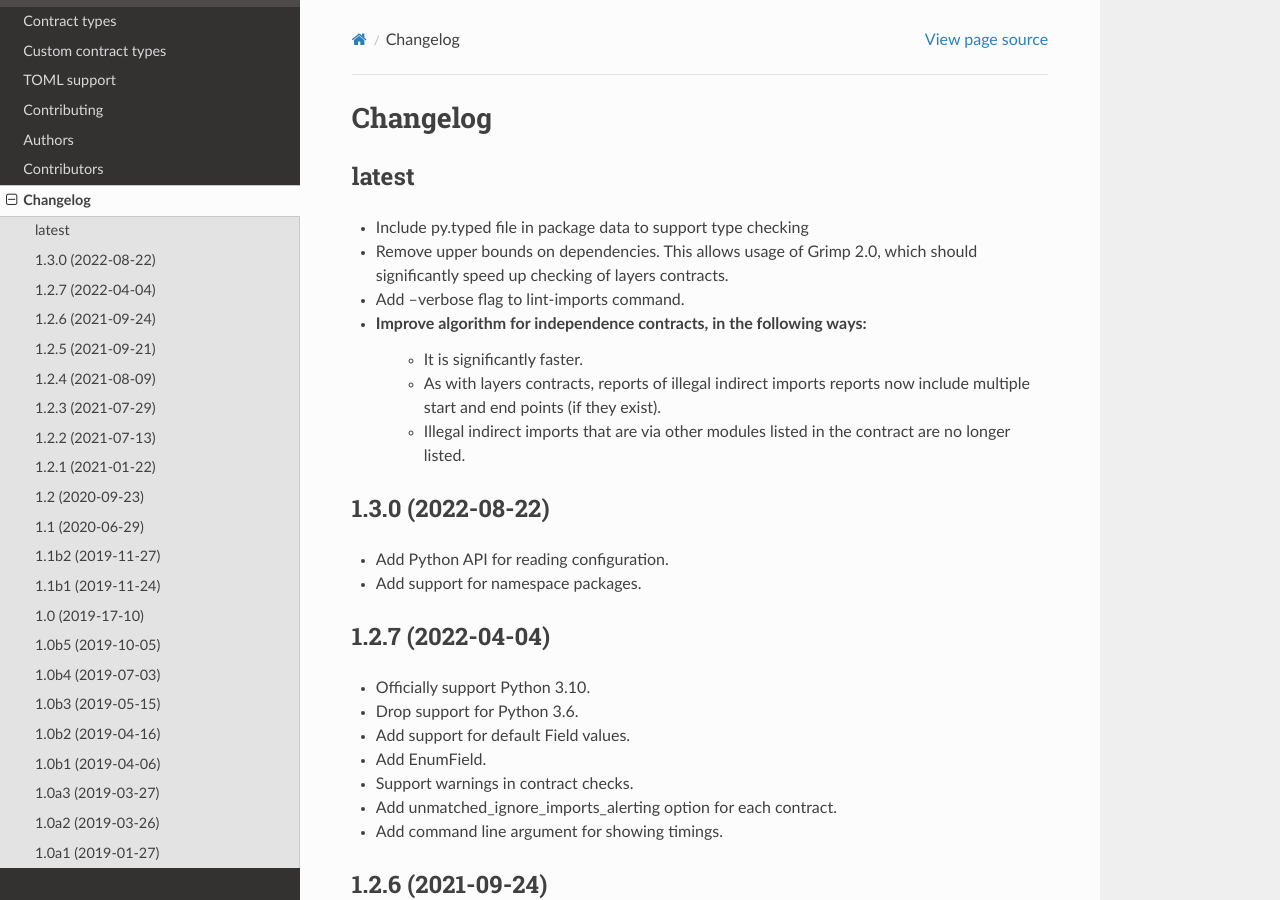
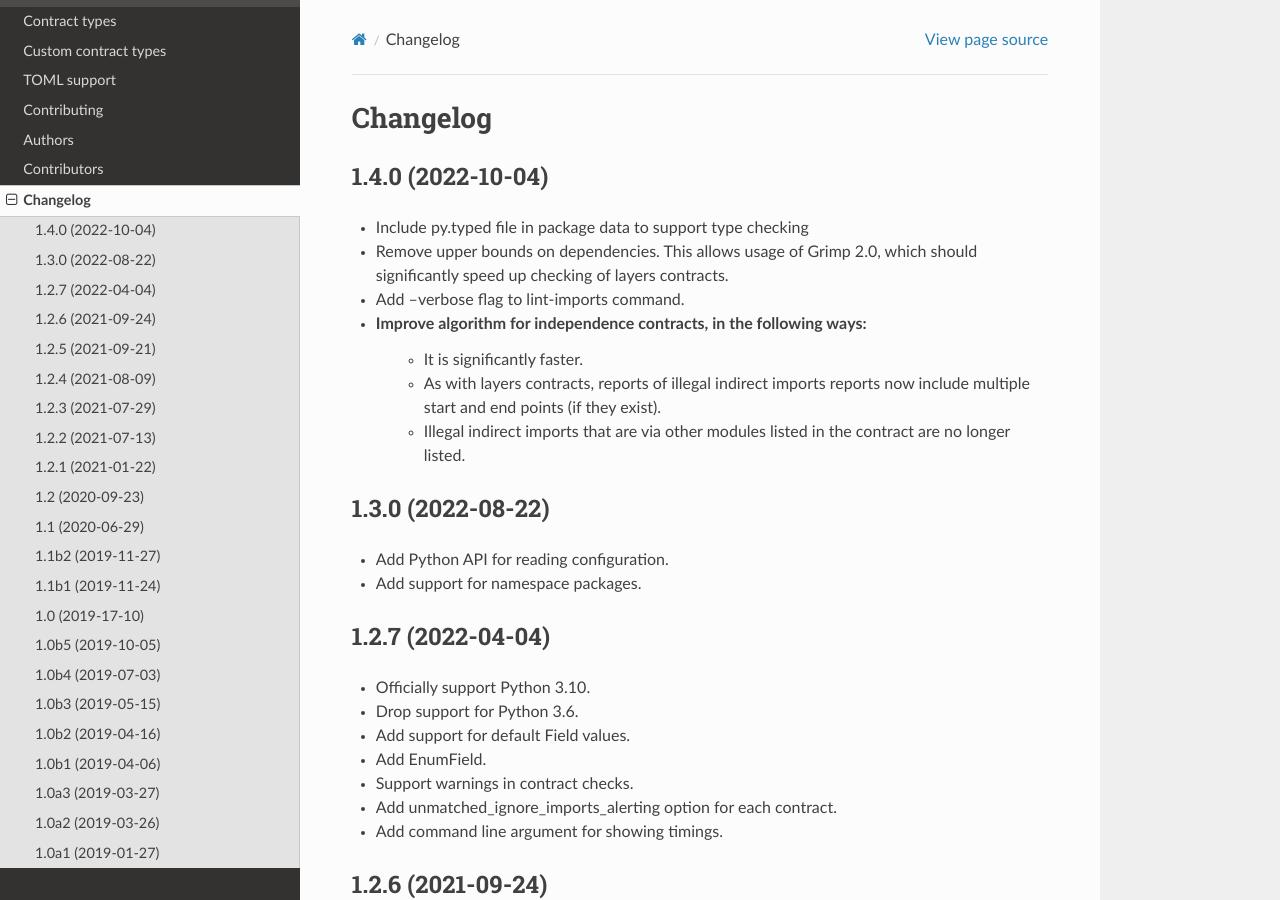
Before and after one commit to seddonym/import-linter, a Sphinx documentation site: the page built from docs/changelog.rst, in a window 1280 px wide and 900 px high. Built offline with Sphinx 7.4.7 and the Read the Docs theme 2.0.0, drawn with Linux system fonts in a browser that asks for light colours.

Commit message:
Release v1.4.0

```diff
--- a/CHANGELOG.rst
+++ b/CHANGELOG.rst
@@ -1,8 +1,8 @@
 Changelog
 =========
 
-latest
-------
+1.4.0 (2022-10-04)
+------------------
 
 * Include py.typed file in package data to support type checking
 * Remove upper bounds on dependencies. This allows usage of Grimp 2.0, which should significantly speed up checking of
--- a/docs/conf.py
+++ b/docs/conf.py
@@ -27,7 +27,7 @@
 # The short X.Y version
 version = ''
 # The full version, including alpha/beta/rc tags
-release = '1.3.0'
+release = '1.4.0'
 
 
 # -- General configuration ---------------------------------------------------
--- a/setup.py
+++ b/setup.py
@@ -16,7 +16,7 @@
 
 setup(
     name="import-linter",
-    version="1.3.0",
+    version="1.4.0",
     license="BSD 2-Clause License",
     description="Enforces rules for the imports within and between Python packages.",
     long_description=read("README.rst"),
--- a/src/importlinter/__init__.py
+++ b/src/importlinter/__init__.py
@@ -1,4 +1,4 @@
-__version__ = "1.3.0"
+__version__ = "1.4.0"
 
 from .application import output  # noqa
 from .domain import fields  # noqa
```
